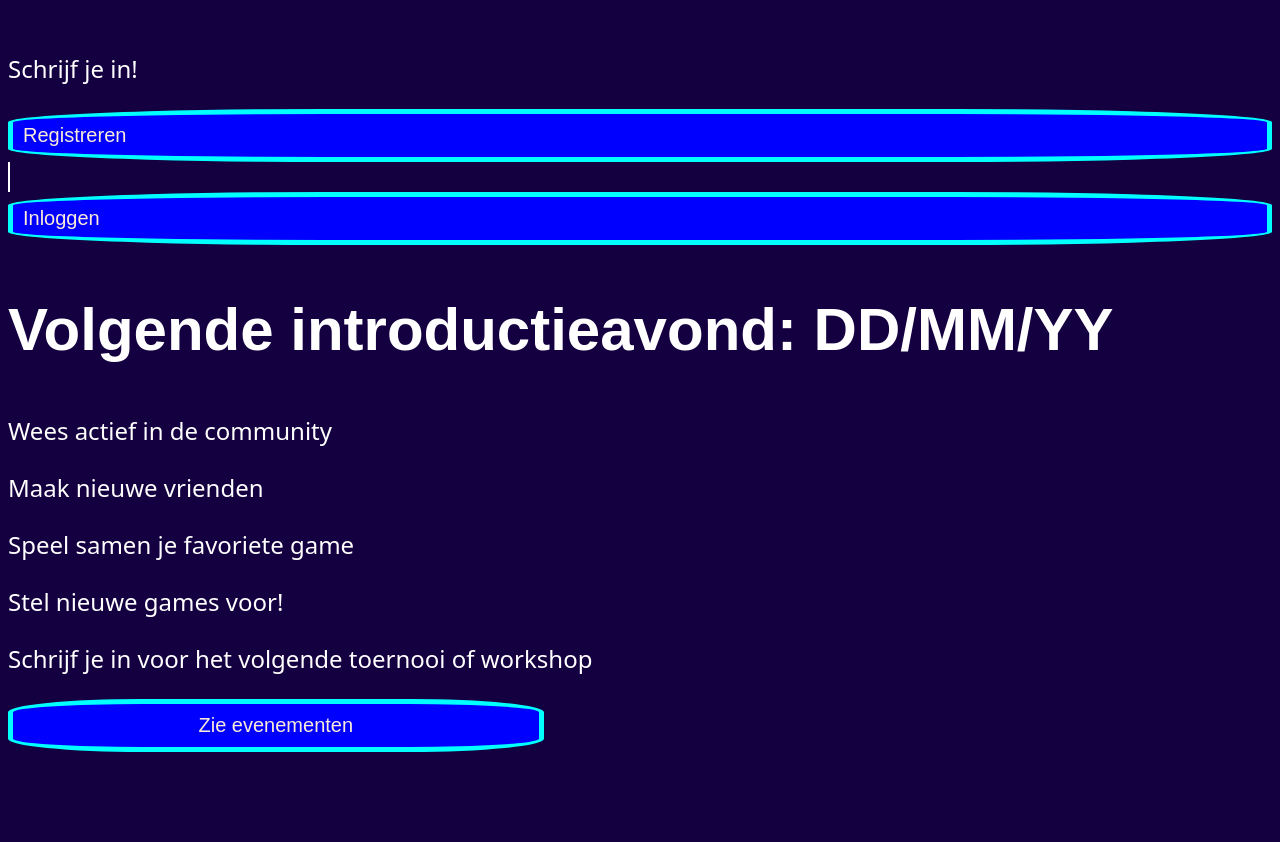
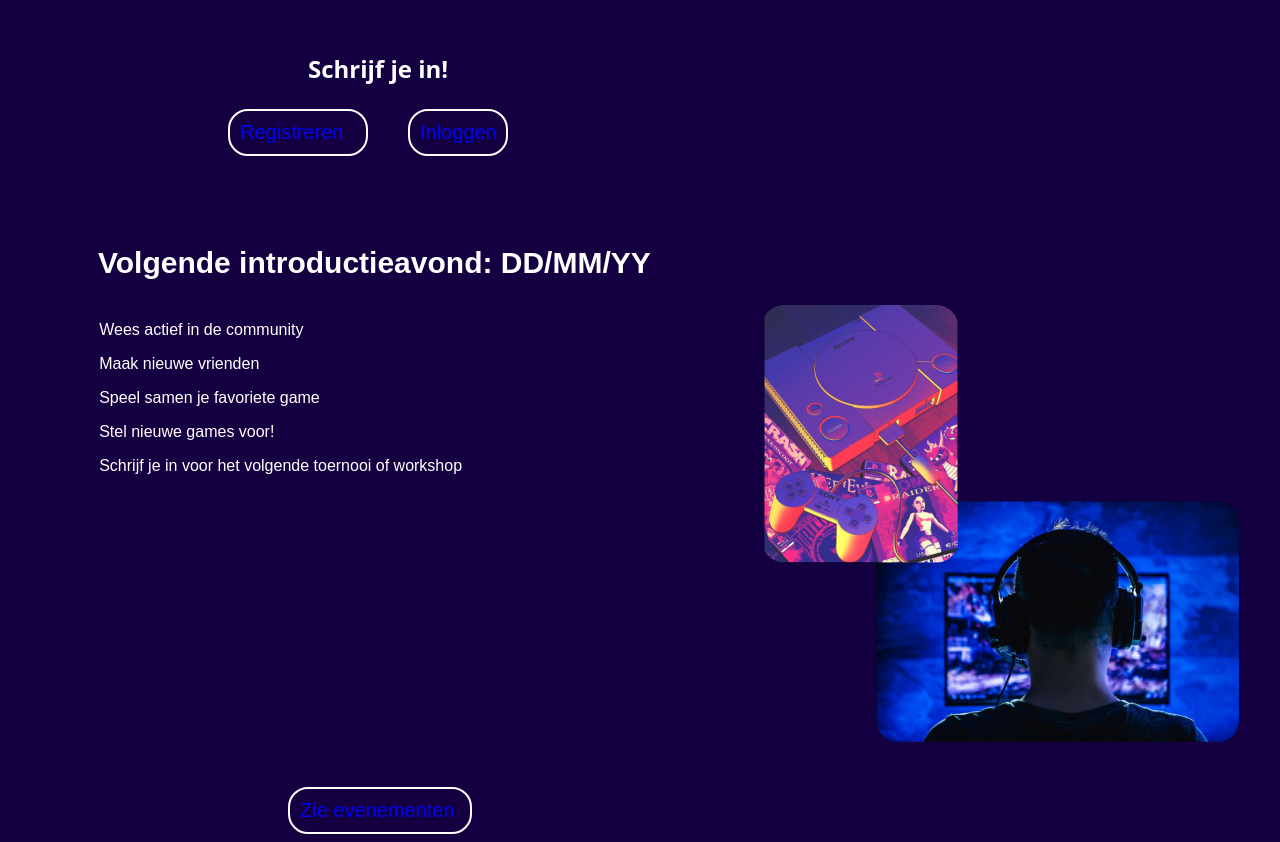
Before and after one commit to r1047785/searchexe-lab, a plain HTML site: page Neon Pulse page 1/werking.html in a window 1280 px wide. Shown: the part 266-1108 px from the top of the page. Before the commit the page ends 1026 px from the top, so only its background shows below. Drawn offline with Linux system fonts and the light colour scheme; files whose address does not match are found by name.

Commit message:
webiste update 16:13

```diff
--- a/Neon Pulse page 1/werking.html
+++ b/Neon Pulse page 1/werking.html
@@ -59,31 +59,40 @@
           </div>
         </div>
       </header>
+      <div class="schrijf">
         <p>Schrijf je in!</p>
+      </div>
+      <div class="buttons">
+        <div class="button-reg">
           <a href="#" class="btn">Registreren</a>
-      <div class="vertical-line"></div>
+        </div>
+        <div class="button-inlog">
           <a href="../index.html" class="btn">Inloggen</a>
+        </div>
+      </div>
     </section>
-    <section>
+
     <div class="title">
       <h2>Volgende introductieavond: DD/MM/YY</h2>
     </div>
-      <div>
+    <div class="all">
+      <div class="opsommen">
         <p>Wees actief in de community</p>
-      </div>
-      <div>
+
         <p>Maak nieuwe vrienden</p>
-      </div>
-      <div>
+
         <p>Speel samen je favoriete game</p>
-      </div>
-      <div>
+
         <p>Stel nieuwe games voor!</p>
-      </div>
-      <div>
+
         <p>Schrijf je in voor het volgende toernooi of workshop</p>
       </div>
-      <a href="../event pagina/event.html" class="event">Zie evenementen</a>
-    </section>
+      <div class="photo">
+        <img src="fotoos/foto van gamer.webp" alt="fotos van gamer en ps1" />
+      </div>
+    </div>
+    <div class="event">
+      <a href="../event pagina/event.html">Zie evenementen</a>
+    </div>
   </body>
 </html>
--- a/Neon Pulse page 1/werking.style.css
+++ b/Neon Pulse page 1/werking.style.css
@@ -52,6 +52,73 @@ header {
 .logo {
   font-size: 1.5em;
   font-weight: bold;
+}
+
+.schrijf {
+  font-weight: bold;
+  margin-left: 15em;
+}
+
+.buttons {
+  display: flex;
+  gap: 2em;
+  margin-left: 11em;
+}
+.btn {
+  border: #00e6e6;
+  border: 2px solid white;
+  border-radius: 1em;
+  padding: 10px;
+  text-decoration: none;
+}
+
+.button-reg {
+  width: 7em;
+}
+
+.btn:hover {
+  background-color: #00e6e6;
+}
+
+.button-inlog {
+  width: 5em;
+}
+
+.title h2 {
+  color: white;
+  font-size: 1.5em;
+  margin-left: 3em;
+  margin-top: 3em;
+}
+.photo img {
+  margin-left: 100px;
+}
+.event a {
+  text-decoration: none;
+}
+.all {
+  display: flex;
+  flex-direction: row;
+  gap: 10em;
+}
+.event {
+  width: 8em;
+  border: #00e6e6;
+  border: 2px solid white;
+  border-radius: 1em;
+  padding: 10px;
+  margin-top: 2em;
+  margin-left: 14em;
+}
+
+.event:hover {
+  background-color: #00e6e6;
+}
+
+.opsommen p {
+  order: 1s;
+  font-size: 0.8em;
+  margin-left: 5.7em;
 }
 
 nav ul {
@@ -118,30 +185,6 @@ nav ul li a:hover {
   text-align: center;
 }
 
-.btn {
-  stroke: rgb(0, 117, 219);
-  display: inline-block;
-  background-color: blue;
-  color: antiquewhite;
-  text-decoration: none;
-  padding: 10px;
-  border-radius: 25%;
-  border: 5px solid;
-  border-color: aqua;
-}
-.event {
-  display: inline-block;
-  background-color: blue;
-  color: antiquewhite;
-  text-decoration: none;
-  padding: 10px;
-  border-radius: 25%;
-  border: 5px solid aqua;
-  max-width: 40%;
-  display: flex;
-  justify-content: center;
-  align-items: center;
-}
 .vertical-line {
   width: 2px;
   height: 30px;
```
Lines whose indentation alone changed are shown as unchanged.
